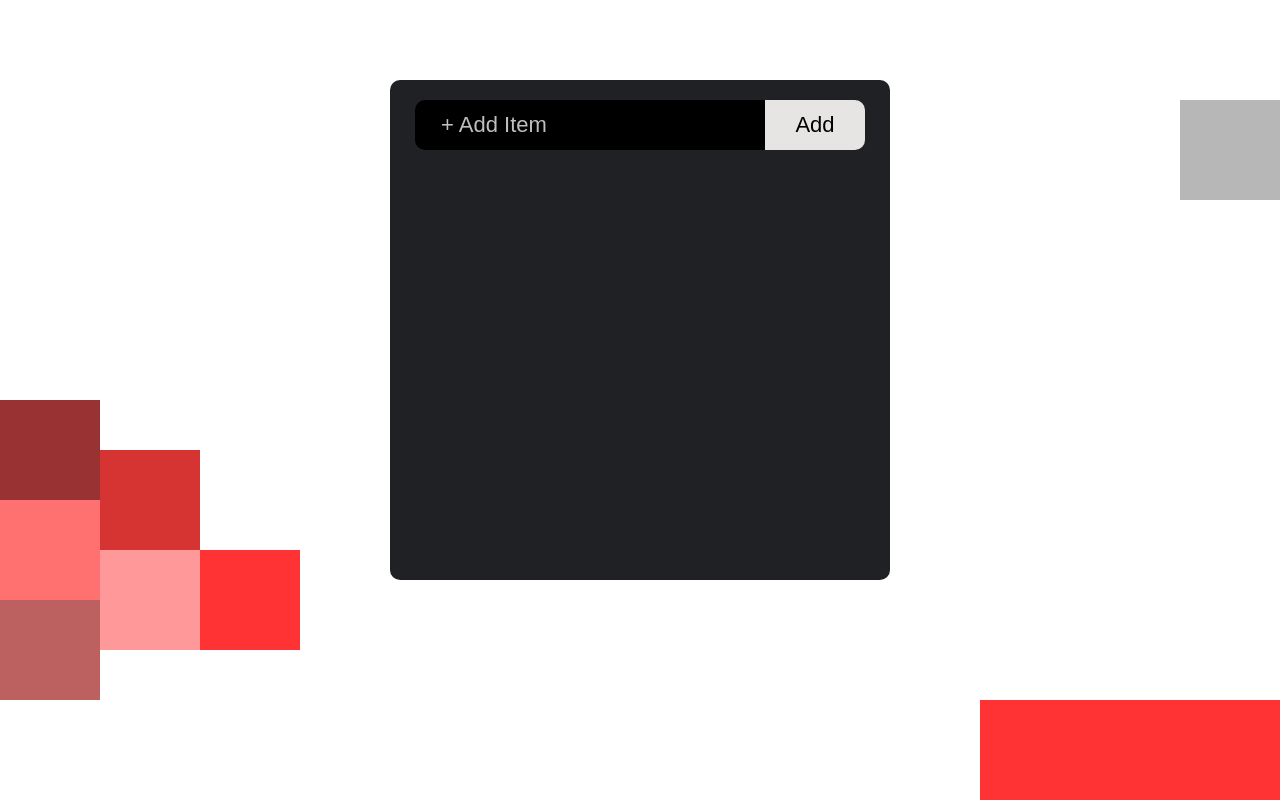
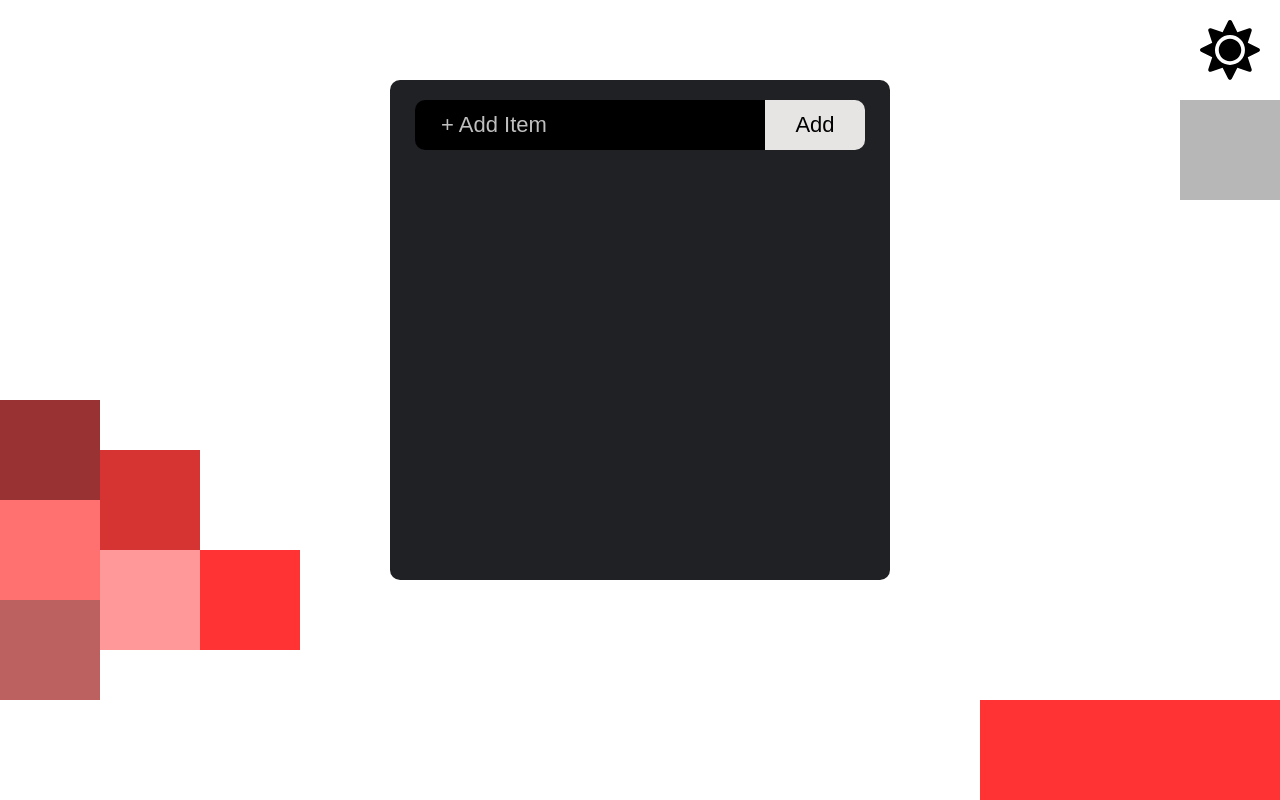
Before and after one commit to achint-bansal/TODO_APP, a React (Create React App) app: page / in a window 1280 px wide. Built offline with nearby package versions, Linux system fonts and the light colour scheme.

Commit message:
Theme change feature

```diff
--- a/public/index.html
+++ b/public/index.html
@@ -8,26 +8,28 @@
     <title>TO DO App</title>
   </head>
 
-  <body>
+  <body id="body">
     <div id="root"></div>
-    <div class="squares"><div class="row1">
+    <div class="squares">
+      <div class="row1">
         <div style="background-color: #800000;"></div>
-      <div style="background-color: #ff4d4d"></div>
+        <div style="background-color: #ff4d4d;"></div>
         <div style="background-color: #ac3939;"></div>
       </div>
       <div class="row2">
-      <div  style="background-color:  #cc0000"></div>
-      <div  style="background-color:  #ff8080"></div>
+        <div style="background-color: #cc0000;"></div>
+        <div style="background-color: #ff8080;"></div>
       </div>
       <div class="row3">
         <div style="background-color: #ff0000;"></div>
-    </div></div>
+      </div>
+    </div>
+    <div id="themeChange"></div>
     <div class="upper-right-square">
       <div style="background-color: #a6a6a6;"></div>
     </div>
     <div class="bottom-right-square">
       <div style="background-color: #ff0000;"></div>
     </div>
-
   </body>
 </html>
--- a/src/App.css
+++ b/src/App.css
@@ -3,6 +3,9 @@
 }
 body {
   background-color: #ffffff;
+}
+.darktheme{
+  background-color: gray;
 }
 .squares {
   z-index: -2;
@@ -33,6 +36,16 @@ body {
 }
 .bottom-right-square >div{
   width: 300px;
+}
+#themeChange{
+  position: fixed;
+  right: 20px;
+  top: 20px;
+}
+.sun , .moon{
+  font-size: 60px;
+  background-color: transparent;
+  cursor: pointer;
 }
 .upper-right-square{
   position: fixed;
--- /dev/null
+++ b/src/Theme.js
@@ -0,0 +1,49 @@
+import React, { Component } from "react";
+import { FontAwesomeIcon } from "@fortawesome/react-fontawesome";
+import { faSun, faMoon } from "@fortawesome/free-solid-svg-icons";
+
+class A extends React.Component {
+  componentWillMount() {
+    document.getElementById("body").className = "darktheme";
+  }
+  componentWillUnmount() {
+    document.getElementById("body").className = "";
+  }
+  render() {
+    return <div></div>;
+  }
+}
+
+export default class Theme extends Component {
+  constructor(props) {
+    super(props);
+    this.state = {
+      isSwitch: false,
+    };
+  }
+  handleToggle() {
+    this.setState({
+      isSwitch: !this.state.isSwitch,
+    });
+  }
+  render() {
+    return (
+      <div>
+        {this.state.isSwitch ? (
+          <FontAwesomeIcon
+            icon={faMoon}
+            className="moon"
+            onClick={() => this.handleToggle()}
+          />
+        ) : (
+          <FontAwesomeIcon
+            icon={faSun}
+            className="sun"
+            onClick={() => this.handleToggle()}
+          />
+        )}
+        {this.state.isSwitch && <A />}
+      </div>
+    );
+  }
+}
--- a/src/index.js
+++ b/src/index.js
@@ -1,6 +1,8 @@
 import React from 'react';
 import ReactDOM from 'react-dom';
 import App from "./App";
+import Theme from "./Theme";
 
 
 ReactDOM.render(<App />,  document.getElementById("root"));
+ReactDOM.render(<Theme />,  document.getElementById("themeChange"));
```
Lines whose indentation alone changed are shown as unchanged.
